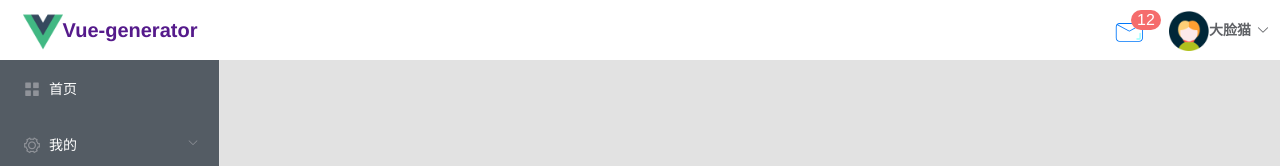
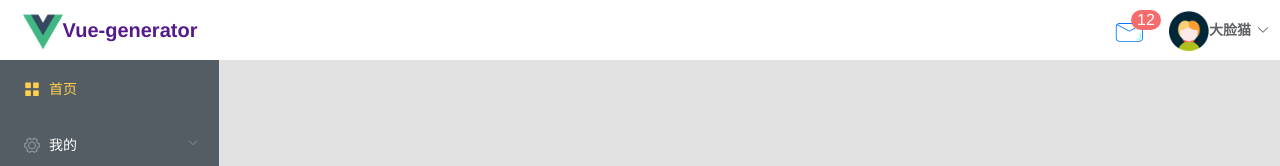
Before and after one commit to jiazhuoyi/vue-generator, a Vue app: page / in a window 1280 px wide. Shown: the top 166 px of the page. Built offline with nearby package versions, Linux system fonts and the light colour scheme.

Commit message:
bugfix 修复左侧导航栏不根据路由变化对应高亮的bug

```diff
--- a/src/components/sidebar-item.vue
+++ b/src/components/sidebar-item.vue
@@ -1,26 +1,4 @@
 <template>
-  <!-- <div>
-    <el-submenu :index="`${index + 1}`" v-if="item.children">
-      <template slot="title">
-        <i :class="`el-icon-${item.icon}`"></i>
-        <span>{{item.title}}</span>
-      </template>
-      <el-menu-item
-        v-for="child in item.children"
-        :key="child.name"
-        :index="child.path">
-        <router-link to="/">
-          {{child.title}}
-        </router-link>
-      </el-menu-item>
-    </el-submenu>
-    <el-menu-item :index="`${index + 1}`" v-else>
-      <router-link to="/my/setting">
-        <i :class="`el-icon-${item.icon}`"></i>
-        <span slot="title">{{item.title}}</span>
-      </router-link>
-    </el-menu-item>
-  </div> -->
   <div>
     <el-submenu :index="`${index + 1}`" v-if="item.children">
       <template slot="title">
@@ -30,11 +8,11 @@
       <el-menu-item
         v-for="child in item.children"
         :key="child.name"
-        :index="`${item.path}/${child.path}`">
+        :index="getLink(item.path, child.path)">
         {{child.title}}
       </el-menu-item>
     </el-submenu>
-    <el-menu-item :index="item.path" v-else>
+    <el-menu-item :index="getLink(item.path)" v-else>
       <i :class="`el-icon-${item.icon}`"></i>
       <span slot="title">{{item.title}}</span>
     </el-menu-item>
@@ -50,7 +28,8 @@ export default {
   },
   methods: {
     getLink(ppath, cpath) {
-      return ppath + cpath;
+      console.log('---ppath:', ppath);
+      return cpath ? `${ppath}/${cpath}` : ppath;
     }
   }
 };
--- a/src/components/sidebar.vue
+++ b/src/components/sidebar.vue
@@ -1,7 +1,7 @@
 <template>
   <div class="sidebar">
     <el-menu
-      default-active="this.$route.path"
+      :default-active="$route.path"
       class="el-menu-verical-demo bar"
       background-color="#545c64"
       text-color="#fff"
```
